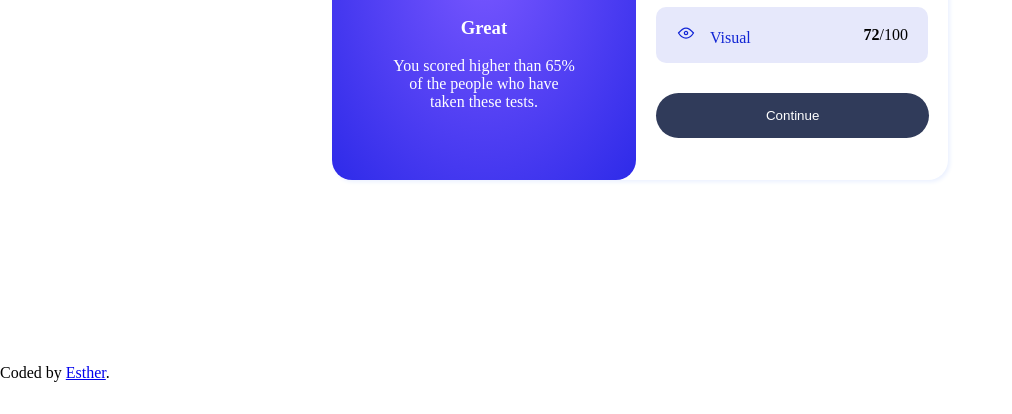
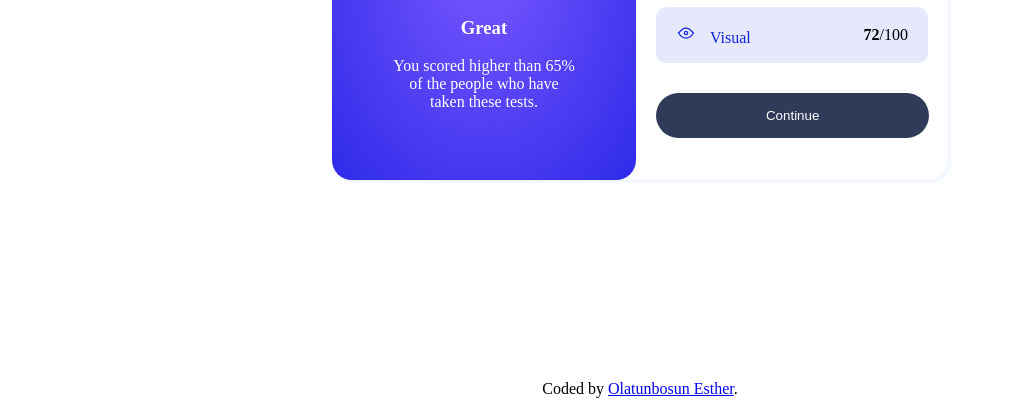
Before and after one commit to Bistaphonia/result-summary-component, a plain HTML site: page index.html in a window 1280 px wide. Shown: the part 436-850 px from the top of the page, without its empty margins (0-1012 px from the left). Before the commit the page ends 818 px from the top, so only its background shows below. Drawn offline with Linux system fonts and the light colour scheme; files that its build step writes are made by us from their sources.

Commit message:
version2

```diff
--- a/index.html
+++ b/index.html
@@ -7,7 +7,7 @@
   <!-- displays site properly based on user's device -->
 
   <link rel="icon" type="image/png" sizes="32x32" href="./assets/images/favicon-32x32.png">
-  <link rel="stylesheet" href="css/styles.css">
+  <link rel="stylesheet" href="styles.css">
 
   <title>Frontend Mentor | Results summary component</title>
 
@@ -91,9 +91,13 @@
       </div> <!--card2 ends here-->
     </div> <!--container ends here-->
 
+
+
   </div>
+  <p class="footer">
+    Coded by <a href="#">Olatunbosun Esther</a>.
 
-  Coded by <a href="#">Esther</a>.
+   </p>
 
 </body>
 
--- a/styles.css
+++ b/styles.css
@@ -165,3 +165,8 @@ margin-bottom: 10px;
                 padding: 15px;
                 width: 20.50em;
             }
+
+            .footer{
+                color: black;
+                text-align: center;
+            }
```
